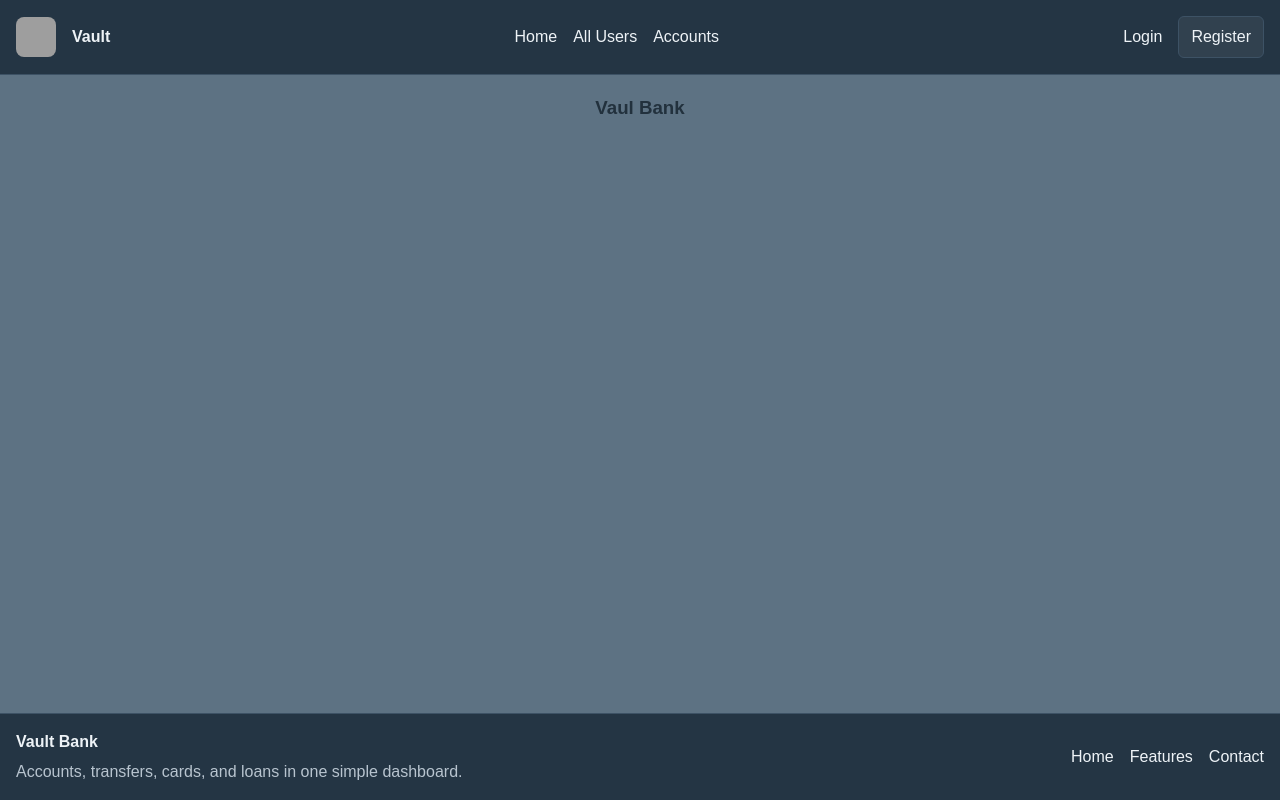
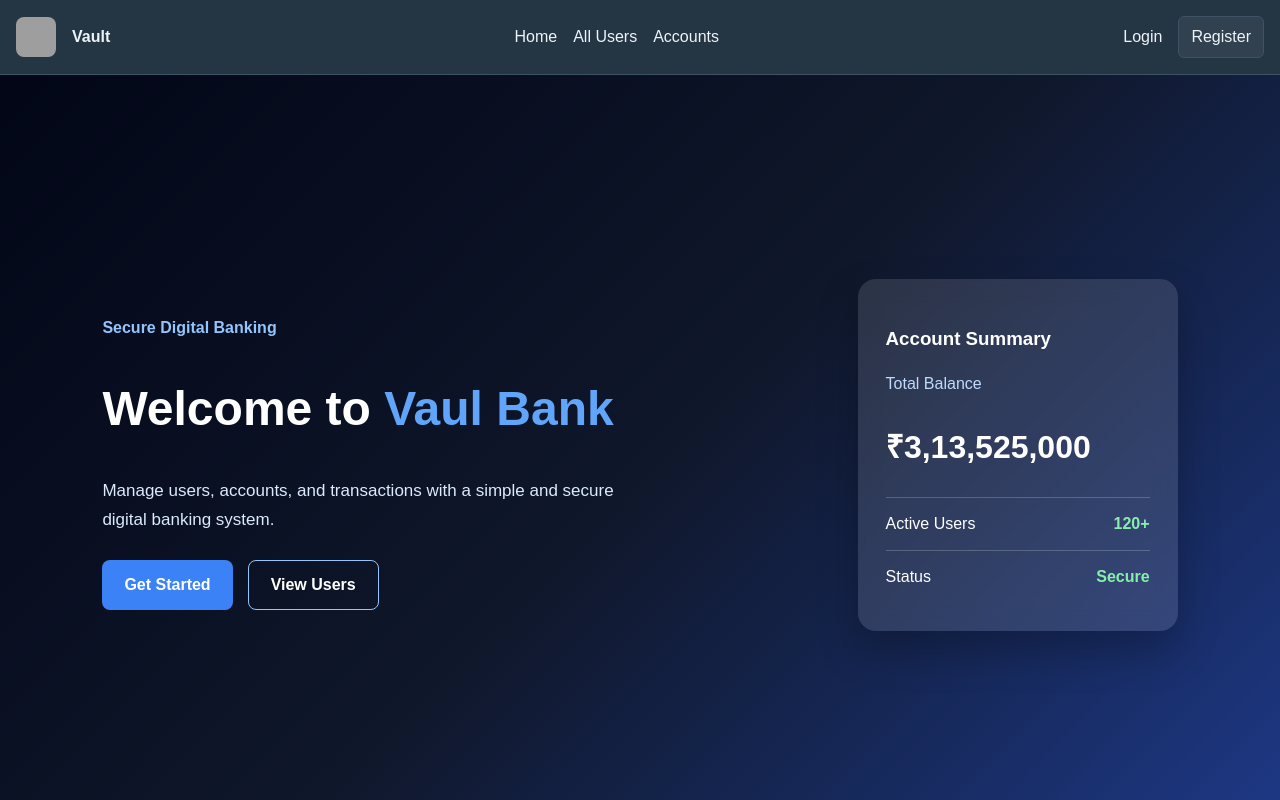
Before and after one commit to Pravin-Sonwane-2004/vaul-frontend, a React (Vite) app in the folder vaul-frontend-application/: page / in a window 1280 px wide. Shown: the top 800 px of the page. Built offline with nearby package versions, Linux system fonts and the light colour scheme; grey boxes are pictures that could not be loaded.

Commit message:
before update

```diff
--- a/vaul-frontend-application/src/Router.jsx
+++ b/vaul-frontend-application/src/Router.jsx
@@ -6,6 +6,7 @@ import Register from "./user/public/Register";
 import Login from "./user/public/Login";
 import Contact from "./user/public/contact";
 import Features from "./user/public/Features";
+import GetStarted from "./user/get-started/GetStarted";
 
 
 function Router() {
@@ -20,6 +21,7 @@ function Router() {
         <Route path="/contact" element={<Contact />} />
         <Route path="/features" element={<Features />} />
         <Route path="/home" element={<Home/>} />
+        <Route path="/get-started" element={<GetStarted/>} />
       </Route>
       {/* Without Layout here will not be any layout */}
 
--- /dev/null
+++ b/vaul-frontend-application/src/user/get-started/GetStarted.jsx
@@ -0,0 +1,52 @@
+import { useNavigate } from "react-router-dom";
+
+export default function GetStarted() {
+      const navigate = useNavigate();
+
+  return (
+    <main
+      style={{
+        minHeight: "100vh",
+        background: "linear-gradient(135deg, #020617, #0f172a, #1e3a8a)",
+        color: "white",
+        display: "flex",
+        justifyContent: "center",
+        alignItems: "center",
+        padding: "40px",
+      }}
+    >
+      <section
+        style={{
+          maxWidth: "600px",
+          padding: "35px",
+          textAlign: "center",
+          borderRadius: "16px",
+          background: "rgba(255, 255, 255, 0.12)",
+        }}
+      >
+        <h1>Get Started with Vaul Bank</h1>
+
+        <p style={{ color: "#dbeafe", lineHeight: "1.6" }}>
+          Choose your next action to manage users, accounts, and banking
+          services.
+        </p>
+
+        <div style={{ marginTop: "25px" }}>
+          <button style={buttonStyle}>Create User</button>
+          <button style={buttonStyle}>View Users</button>
+          <button style={buttonStyle}>Manage Accounts</button>
+        </div>
+      </section>
+    </main>
+  );
+}
+//css for button
+const buttonStyle = {
+  padding: "11px 18px",
+  margin: "6px",
+  border: "none",
+  borderRadius: "7px",
+  background: "#3b82f6",
+  color: "white",
+  cursor: "pointer",
+};
--- a/vaul-frontend-application/src/user/header/HeaderDiv.jsx
+++ b/vaul-frontend-application/src/user/header/HeaderDiv.jsx
@@ -1,6 +1,7 @@
 import { Link } from "react-router-dom";
 import "./headerDiv.css";
 import logo from "../../assets/images/Bank-Logo.png";
+import { useEffect, useState } from "react";
 
 const navItems = [
   { label: "Home", path: "/" },
@@ -9,6 +10,28 @@ const navItems = [
 ];
 
 export default function HeaderDiv() {
+  const [isLoggedIn, setIsLoggedIn] = useState(false);
+
+  useEffect(() => {
+    // sync state with sessionStorage
+    setIsLoggedIn(sessionStorage.getItem("isLoggedIn") === "true");
+
+    const handleStorageChange = () => {
+      setIsLoggedIn(sessionStorage.getItem("isLoggedIn") === "true");
+    };
+
+    window.addEventListener("storage", handleStorageChange);
+
+    return () => {
+      window.removeEventListener("storage", handleStorageChange);
+    };
+  }, []);
+
+  const handleLogout = () => {
+    sessionStorage.removeItem("isLoggedIn");
+    setIsLoggedIn(false);
+  };
+
   return (
     <header className="header">
       <Link className="brand" to="/">
@@ -26,11 +49,19 @@ export default function HeaderDiv() {
         </ul>
       </nav>
 
-      <div className="auth-links">
-        <Link to="/login">Login</Link>
-        <Link className="primary-link" to="/register">
-          Register
-        </Link>
+      <div className="nav-links">
+        {isLoggedIn ? (
+          <button onClick={handleLogout} className="logout">
+            Logout
+          </button>
+        ) : (
+          <>
+            <Link to="/login">Login</Link>
+            <Link className="primary-link" to="/register">
+              Register
+            </Link>
+          </>
+        )}
       </div>
     </header>
   );
--- a/vaul-frontend-application/src/user/header/headerDiv.css
+++ b/vaul-frontend-application/src/user/header/headerDiv.css
@@ -48,3 +48,10 @@
     border-radius: 6px;
     background: rgba(255, 255, 255, 0.06);
 }
+.logout {
+  padding: 0.5rem 0.75rem;
+    border: 1px solid var(--header-border);
+    border-radius: 6px;
+    background: rgba(255, 255, 255, 0.06);
+    color: aliceblue;
+}
--- a/vaul-frontend-application/src/user/hompage/Home.jsx
+++ b/vaul-frontend-application/src/user/hompage/Home.jsx
@@ -2,10 +2,43 @@ import "./home.css";
 
 export default function Home() {
   return (
-    <div style={{display: "flex",justifyContent: "center"}}>
-      <div>
-        <h3>Vaul Bank</h3>
-      </div>
-    </div>
+    <main className="home">
+      <section className="hero">
+        <div className="hero-content">
+          <p className="tagline">Secure Digital Banking</p>
+
+          <h1>
+            Welcome to <span>Vaul Bank</span>
+          </h1>
+
+          <p className="description">
+            Manage users, accounts, and transactions with a simple and secure
+            digital banking system.
+          </p>
+
+          <div className="hero-buttons">
+            <button className="primary-btn">Get Started</button>
+            <button className="secondary-btn">View Users</button>
+          </div>
+        </div>
+
+        <div className="hero-card">
+          <h3>Account Summary</h3>
+
+          <p>Total Balance</p>
+          <h2>₹3,13,525,000</h2>
+
+          <div className="card-row">
+            <span>Active Users</span>
+            <strong>120+</strong>
+          </div>
+
+          <div className="card-row">
+            <span>Status</span>
+            <strong>Secure</strong>
+          </div>
+        </div>
+      </section>
+    </main>
   );
 }
--- a/vaul-frontend-application/src/user/hompage/home.css
+++ b/vaul-frontend-application/src/user/hompage/home.css
@@ -0,0 +1,113 @@
+.home {
+  min-height: 100vh;
+  padding: 60px 8%;
+  font-family: Arial, sans-serif;
+  color: white;
+  background: linear-gradient(135deg, #020617, #0f172a, #1e3a8a);
+}
+
+.hero {
+  min-height: 80vh;
+  display: flex;
+  align-items: center;
+  justify-content: space-between;
+  gap: 50px;
+}
+
+.hero-content {
+  max-width: 560px;
+}
+
+.tagline {
+  color: #93c5fd;
+  font-weight: 600;
+}
+
+.hero-content h1 {
+  font-size: 48px;
+  line-height: 1.2;
+}
+
+.hero-content h1 span {
+  color: #60a5fa;
+}
+
+.description {
+  font-size: 17px;
+  line-height: 1.7;
+  color: #dbeafe;
+}
+
+.hero-buttons {
+  margin-top: 25px;
+  display: flex;
+  gap: 15px;
+}
+
+.primary-btn,
+.secondary-btn {
+  padding: 12px 22px;
+  border-radius: 8px;
+  font-weight: 600;
+  cursor: pointer;
+}
+
+.primary-btn {
+  border: none;
+  background: #3b82f6;
+  color: white;
+}
+
+.secondary-btn {
+  background: transparent;
+  color: white;
+  border: 1px solid #93c5fd;
+}
+
+.hero-card {
+  width: 320px;
+  padding: 28px;
+  border-radius: 18px;
+  background: rgba(255, 255, 255, 0.12);
+  box-shadow: 0 20px 40px rgba(0, 0, 0, 0.25);
+  backdrop-filter: blur(12px);
+}
+
+.hero-card p {
+  color: #bfdbfe;
+}
+
+.hero-card h2 {
+  font-size: 32px;
+  color: #ffffff;
+}
+
+.card-row {
+  display: flex;
+  justify-content: space-between;
+  padding: 14px 0;
+  border-top: 1px solid rgba(255, 255, 255, 0.2);
+}
+
+.card-row strong {
+  color: #86efac;
+}
+
+@media (max-width: 768px) {
+  .home {
+    padding: 35px 6%;
+  }
+
+  .hero {
+    flex-direction: column;
+    align-items: flex-start;
+  }
+
+  .hero-content h1 {
+    font-size: 36px;
+  }
+
+  .hero-card {
+    width: 100%;
+  }
+}
```
Also changed, not shown: vaul-frontend-application/src/user/public/Login.jsx (+78 -19 lines), vaul-frontend-application/src/index.css (indentation only), vaul-frontend-application/src/user/public/Register.jsx (line endings or trailing spaces).
